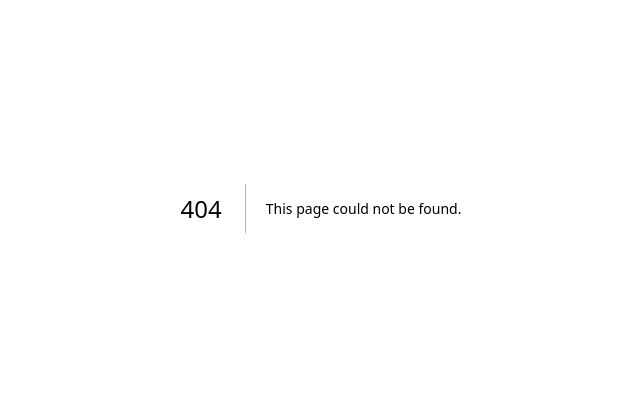
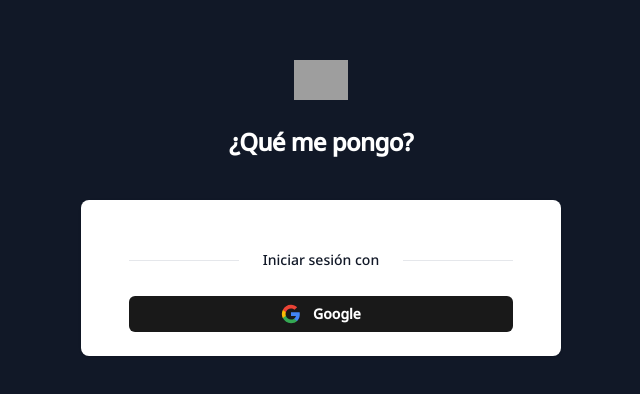
Before and after one commit to ezegatica/que-me-pongo, a Next.js app: page /auth/login in a window 1280 px wide. Before the commit this address had no page. Shown: the part 192-586 px from the top of the page, without its empty margins (319-959 px from the left). Built offline with nearby package versions, Linux system fonts and the light colour scheme; no server answers; grey boxes are pictures that could not be loaded.

Commit message:
feat: Pagina custom de auth + ordenando archivos

```diff
--- a/app/api/auth/[...nextauth]/route.ts
+++ b/app/api/auth/[...nextauth]/route.ts
@@ -14,6 +14,9 @@ export const authOptions: NextAuthOptions = {
   ],
   session: {
     strategy: 'jwt'
+  },
+  pages: {
+    signIn: '/auth/login',
   }
 }
 
--- a/app/app/(form)/page.tsx
+++ b/app/app/(form)/page.tsx
@@ -1,10 +1,12 @@
+"use server";
+
 import React, { Suspense } from 'react';
 import WeatherForm from './form';
 import { Content, Header, RightText, Title } from '@components/headers';
 import { config, getUser, userAnswered } from '../../utils';
 import { authOptions } from '../../api/auth/[...nextauth]/route';
 
-export default function FormPage() {
+export default async function FormPage() {
   return (
     <div>
       <Header>
--- a/app/app/ask/page.tsx
+++ b/app/app/ask/page.tsx
@@ -1,3 +1,4 @@
+"use server";
 import React from 'react';
 import { Content, Header, Title } from '@components/headers';
 import { authOptions } from '../../api/auth/[...nextauth]/route';
--- a/app/app/infobar.tsx
+++ b/app/app/infobar.tsx
@@ -35,7 +35,7 @@ export default async function Infobar() {
       </header>
       <div className="flex-auto truncate font-regular text-white text-center">
         <h2 className="text-xl mb-2">Buenos Aires, AR</h2>
-        <h3 className="text-4xl">{round(clima.main.temp)}°C</h3>
+        <h3 className="text-4xl" title={`${clima.main.temp.toString()}°C`}>{round(clima.main.temp)}°C</h3>
         <h4 className="text-2xl" title={clima.weather[0].description}>
           {emojiByWeather(clima.weather[0].icon)}
         </h4>
@@ -48,7 +48,7 @@ export default async function Infobar() {
           {forecast.list.map((weather, i) => {
             const lastWeather =
               forecast.list[i - 1]?.main?.temp ?? clima.main.temp;
-            const change = round(weather.main.temp - lastWeather);
+            const change = round(weather.main.temp) - round(lastWeather);
             return (
               <div
                 key={weather.dt}
@@ -66,17 +66,18 @@ export default async function Infobar() {
                       : 'text-red-600',
                     'text-xs font-medium'
                   )}
+                  title={`${lastWeather.toString()}°C`}
                 >
                   {change === 0 ? (
-                    <ArrowRightIcon className="w-5 h-5 inline-block" />
+                    <ArrowRightIcon className="w-5 h-5 inline-block mr-1" />
                   ) : change > 0 ? (
                     <ArrowUpIcon className="w-5 h-5 inline-block" />
                   ) : (
                     <ArrowDownIcon className="w-5 h-5 inline-block" />
                   )}
-                  {change}°
+                  {change}{change !== 0 && '°'}
                 </dd>
-                <dd className="w-full flex-none text-3xl font-medium leading-10 tracking-tight">
+                <dd className="w-full flex-none text-3xl font-medium leading-10 tracking-tight" title={`${weather.main.temp.toString()}°C`}>
                   {round(weather.main.temp)}°
                 </dd>
                 <dd className="w-full text-xl font-medium leading-6" title={weather.weather[0].description}>
--- a/app/app/respuestas/page.tsx
+++ b/app/app/respuestas/page.tsx
@@ -1,3 +1,5 @@
+"use server";
+
 import React from 'react';
 import { Header, Content, Title, RightText } from '@components/headers';
 import { getUser } from '../../utils';
--- a/app/app/settings/page.tsx
+++ b/app/app/settings/page.tsx
@@ -1,7 +1,9 @@
+"use server";
+
 import React from 'react';
 import { Content, Header, Title } from '@components/headers';
 
-export default function Configuracion() {
+export default async function Configuracion() {
   return (
     <div>
       <Header>
--- a/app/app/sidebar.tsx
+++ b/app/app/sidebar.tsx
@@ -15,6 +15,7 @@ import { signIn, signOut, useSession } from 'next-auth/react';
 import { Session } from 'next-auth';
 import Link from 'next/link';
 import { useRouter, usePathname } from 'next/navigation';
+
 import { classNames, proxy } from '../utils';
 import Image from 'next/image';
 
@@ -58,6 +59,7 @@ export default function Sidebar() {
         callbackUrl: '/'
       });
       router.push('/');
+      router.refresh();
     } else {
       return signIn();
     }
--- /dev/null
+++ b/app/auth/login/form.tsx
@@ -0,0 +1,44 @@
+"use client"
+import React from 'react';
+import { signIn } from 'next-auth/react';
+
+export default function LoginForm() {
+  async function login() {
+    await signIn('google')
+  }
+  return (
+    <form action={login}>
+      <button
+        type="submit"
+        className="flex w-full items-center justify-center gap-3 rounded-md bg-black/90 focus-visible:outline-wh px-3 py-1.5 text-white focus-visible:outline focus-visible:outline-2 "
+      >
+        <svg
+          xmlns="http://www.w3.org/2000/svg"
+          height="24"
+          className="h-5 w-5"
+          viewBox="0 0 24 24"
+          width="24"
+        >
+          <path
+            d="M22.56 12.25c0-.78-.07-1.53-.2-2.25H12v4.26h5.92c-.26 1.37-1.04 2.53-2.21 3.31v2.77h3.57c2.08-1.92 3.28-4.74 3.28-8.09z"
+            fill="#4285F4"
+          />
+          <path
+            d="M12 23c2.97 0 5.46-.98 7.28-2.66l-3.57-2.77c-.98.66-2.23 1.06-3.71 1.06-2.86 0-5.29-1.93-6.16-4.53H2.18v2.84C3.99 20.53 7.7 23 12 23z"
+            fill="#34A853"
+          />
+          <path
+            d="M5.84 14.09c-.22-.66-.35-1.36-.35-2.09s.13-1.43.35-2.09V7.07H2.18C1.43 8.55 1 10.22 1 12s.43 3.45 1.18 4.93l2.85-2.22.81-.62z"
+            fill="#FBBC05"
+          />
+          <path
+            d="M12 5.38c1.62 0 3.06.56 4.21 1.64l3.15-3.15C17.45 2.09 14.97 1 12 1 7.7 1 3.99 3.47 2.18 7.07l3.66 2.84c.87-2.6 3.3-4.53 6.16-4.53z"
+            fill="#EA4335"
+          />
+          <path d="M1 1h22v22H1z" fill="none" />
+        </svg>
+        <span className="text-sm font-semibold leading-6">Google</span>
+      </button>
+    </form>
+  );
+}
--- /dev/null
+++ b/app/auth/login/page.tsx
@@ -0,0 +1,53 @@
+import { getServerSession } from 'next-auth';
+import React from 'react';
+import { authOptions } from '../../api/auth/[...nextauth]/route';
+import { redirect } from 'next/navigation';
+import LoginForm from './form';
+
+export default async function LoginPage() {
+  const session = await getServerSession(authOptions);
+  if (session) {
+    redirect('/app');
+  }
+
+  return (
+    <>
+      <div className="flex min-h-full flex-1 flex-col justify-center py-12 sm:px-6 lg:px-8">
+        <div className="sm:mx-auto sm:w-full sm:max-w-md">
+          <img
+            className="mx-auto h-10 w-auto"
+            src="https://tailwindui.com/img/logos/mark.svg?color=indigo&shade=600"
+            alt="Your Company"
+          />
+          <h2 className="mt-6 text-center text-2xl font-bold leading-9 tracking-tight text-white">
+            ¿Qué me pongo?
+          </h2>
+        </div>
+
+        <div className="mt-10 sm:mx-auto sm:w-full sm:max-w-[480px]">
+          <div className="bg-white px-6 pb-6 pt-2 shadow sm:rounded-lg sm:px-12">
+            <div>
+              <div className="relative mt-10">
+                <div
+                  className="absolute inset-0 flex items-center"
+                  aria-hidden="true"
+                >
+                  <div className="w-full border-t border-gray-200" />
+                </div>
+                <div className="relative flex justify-center text-sm font-medium leading-6">
+                  <span className="bg-white px-6 text-gray-900">
+                    Iniciar sesión con
+                  </span>
+                </div>
+              </div>
+
+              <div className="mt-6 grid grid-cols-1 gap-4">
+                <LoginForm />
+              </div>
+            </div>
+          </div>
+        </div>
+      </div>
+    </>
+  );
+}
```
Also changed, not shown: app/(landing)/page.tsx (renamed from app/page.tsx).
